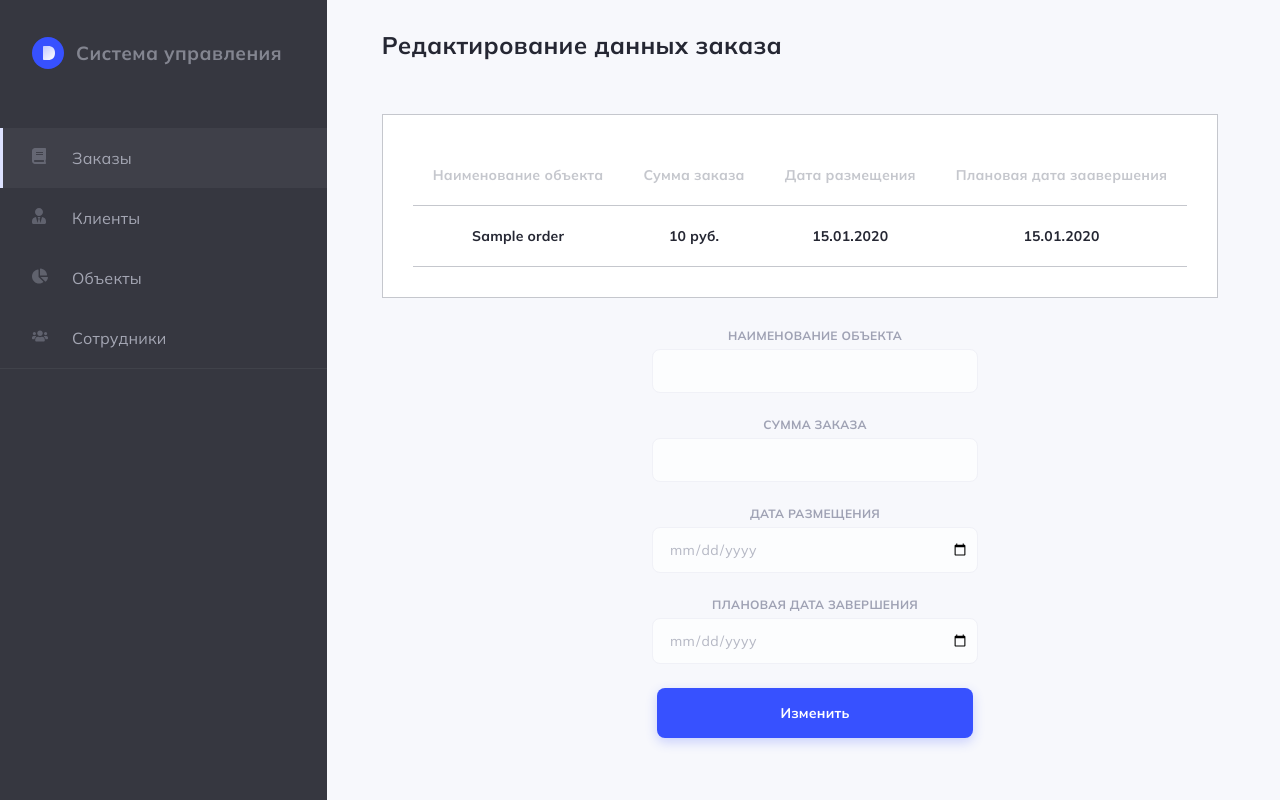
After one commit to feniletilamin1/SUBD, a PHP site: page /orderEditPage.php?id=1 in a window 1280 px wide. The commit adds this page. Run offline with PHP 8.4, Linux system fonts and the light colour scheme; tables that the repository leaves empty or names only in its code hold one stand-in row (values such as "Sample post").

Commit message:
Add files via upload

```diff
--- /dev/null
+++ b/Management  System/orderEditPage.php
@@ -0,0 +1,101 @@
+<?php
+    include 'data/bdConnect.php';
+    include 'functions/functions.php';
+
+    $id = $_GET['id'];
+    $request = "SELECT * FROM orders WHERE id='$id'";
+    $result = mysqli_query($link, $request);
+    $row = mysqli_fetch_assoc($result);
+?>
+
+<!DOCTYPE html>
+<html lang="ru">
+<head>
+    <meta charset="UTF-8">
+    <meta http-equiv="X-UA-Compatible" content="IE=edge">
+    <meta name="viewport" content="width=device-width, initial-scale=1.0">
+    <link rel="stylesheet" href="css/reseter.css">
+    <link rel="stylesheet" href="css/style.css">
+    <title>Система управления</title>
+</head>
+<body>
+    <section class="section">
+        <div class="main-container">
+            <div class="menu">
+                <div class="menu__wrapper">
+                    <div class="logo">
+                        <a href="index.html" class="logo__link">
+                            <div class="logo__wrapper">
+                                <div class="logo-icon">
+                                    <svg viewBox="0 0 32 32" fill="none" xmlns="http://www.w3.org/2000/svg">
+                                        <circle cx="16" cy="16" r="16" fill="#3751FF"/>
+                                        <path d="M11 10C11 9.44772 11.4477 9 12 9H15.9905C18.2127 9 19.9333 9.60955 21.1524 10.8287C22.3841 12.0478 23 13.765 23 15.9803C23 18.2088 22.3841 19.9391 21.1524 21.1713C19.9333 22.3904 18.2127 23 15.9905 23H12C11.4477 23 11 22.5523 11 22V10Z" fill="url(#paint0_linear_584_285)"/>
+                                        <defs>
+                                        <linearGradient id="paint0_linear_584_285" x1="11" y1="9" x2="23" y2="23" gradientUnits="userSpaceOnUse">
+                                        <stop stop-color="white" stop-opacity="0.7"/>
+                                        <stop offset="1" stop-color="white"/>
+                                        </linearGradient>
+                                        </defs>
+                                    </svg>
+                                </div>
+                                <span class="logo__text">
+                                    Система управления
+                                </span>
+                            </div>
+                        </a>
+                    </div>
+                    <ul class="menu__list">
+                        <li class="menu__list-item menu__list-item--active menu__list-item--orders">
+                            <a href="orders.php" class="menu__link">Заказы</a>
+                        </li>
+                        <li class="menu__list-item menu__list-item--client">
+                            <a href="clients.php" class="menu__link">Клиенты</a>
+                        </li>
+                        <li class="menu__list-item menu__list-item--objects">
+                            <a href="objects.php" class="menu__link">Объекты</a>
+                        </li>
+                        <li class="menu__list-item menu__list-item--employyes">
+                            <a href="workers.php" class="menu__link">Сотрудники</a>
+                        </li>
+                    </ul>
+                </div>
+            </div>
+            <div class="info">
+                <div class="info__wrapper">
+                    <h1 class="info__title">Редактирование данных заказа</h1>
+                    <div class="info__table-wrapper">
+                        <table class="info__table">
+                            <tr class="info__table-row">
+                                <th class="info__table-column">Наименование объекта</th>
+                                <th class="info__table-column">Сумма заказа</th>
+                                <th class="info__table-column">Дата размещения</th>
+                                <th class="info__table-column">Плановая дата заавершения</th>
+                            </tr>
+                            <tr class="info__table-row">
+                                <td class="info__table-column"><?=$row['order_name']?></td>
+                                <td class="info__table-column"><?=$row['order_amount']?> руб.</td>
+                                <td class="info__table-column"><?=fixDate($row['order_start_date'])?></td>
+                                <td class="info__table-column"><?=fixDate($row['order_end_date'])?></td>
+                            </tr>
+                        </table>
+                    </div>
+                </div>
+                <form action="scenaries/orderUpdate.php?id=<?=$id?>" class="edit-form" method="POST">
+                        <label class="edit-form__label" for="name">Наименование объекта</label>
+                        <input type="text" id="name" name="order_name" class="edit-form__input">
+                        <label class="edit-form__label" for="first-name">Сумма заказа</label>
+                        <input type="text" id="first-name" name="order_amount" class="edit-form__input">
+                        <label class="edit-form__label" for="middle-name">Дата размещения</label>
+                        <input type="date" min="1900-01-01" max="2099-09-13" id="middle-name" name="order_end_date" class="edit-form__input">
+                        <label class="edit-form__label" for="phone">Плановая дата завершения</label>
+                        <input type="date" min="1900-01-01" max="2099-09-13" id="phone" name="order_start_date" class="edit-form__input">
+                        <input type="submit" name="edit-submit" class="edit-form__submit" value="Изменить">
+                    </form>
+            </div>
+        </div>
+    </section>
+    <script src="Js/JQuery.min.js"></script>
+    <script src="Js/jquery.maskedinput.min.js"></script>
+    <script src="Js/main.js"></script>
+</body>
+</html>
```
Also changed, not shown: Management  System/orderAddPage.php (added, +75 -0 lines), Management  System/orders.php (added, +101 -0 lines), Management  System/workers.php (+9 -1 lines).
